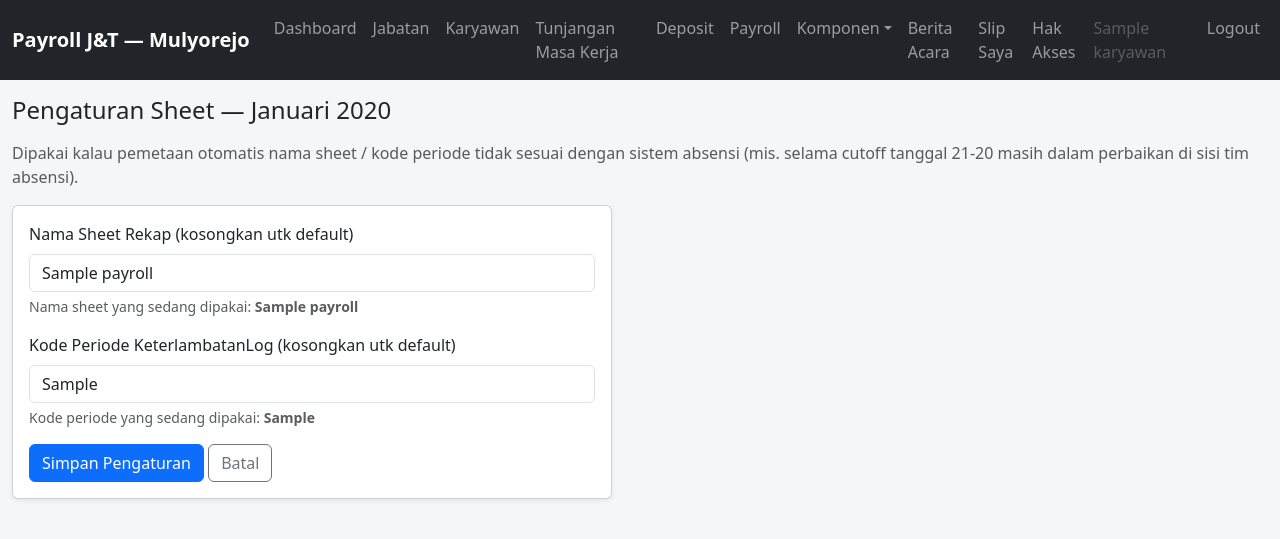
After one commit to davidgiibox-bit/payroll-jnt-mulyorejo, a Flask app: page /payroll/1/pengaturan-sheet in a window 1280 px wide. The commit adds this page. Shown: the top 539 px of the page. Run offline with Flask 3, Linux system fonts and the light colour scheme; a user stored in the database is signed in; tables that the repository leaves empty hold one stand-in row (values such as "Sample post").

Commit message:
Tambah override manual nama sheet rekap & kode periode KeterlambatanLog
Cutoff tanggal absensi tim (21-20) belum konsisten dipetakan ke bulan
gajian dan masih direvisi di sisi tim absensi, jadi pemetaan otomatis
nama sheet <-> periode payroll dibuat bisa di-override manual per
periode lewat halaman baru "Pengaturan Sheet", alih-alih di-hardcode.

Co-Authored-By: Claude Sonnet 5 <noreply@anthropic.com>

```diff
--- a/app/blueprints/payroll/forms.py
+++ b/app/blueprints/payroll/forms.py
@@ -1,7 +1,7 @@
 from datetime import date
 from flask_wtf import FlaskForm
-from wtforms import SelectField, SubmitField
-from wtforms.validators import InputRequired
+from wtforms import SelectField, StringField, SubmitField
+from wtforms.validators import InputRequired, Optional
 
 from app.models.periode_payroll import NAMA_BULAN
 
@@ -13,3 +13,13 @@ class PeriodePayrollForm(FlaskForm):
     tahun = SelectField("Tahun", choices=TAHUN_CHOICES, coerce=int, validators=[InputRequired()])
     bulan = SelectField("Bulan", choices=BULAN_CHOICES, coerce=int, validators=[InputRequired()])
     submit = SubmitField("Buat Periode")
+
+
+class PengaturanSheetForm(FlaskForm):
+    nama_sheet_rekap_override = StringField(
+        "Nama Sheet Rekap (kosongkan utk default)", validators=[Optional()]
+    )
+    kode_periode_terlambat_override = StringField(
+        "Kode Periode KeterlambatanLog (kosongkan utk default)", validators=[Optional()]
+    )
+    submit = SubmitField("Simpan Pengaturan")
--- a/app/blueprints/payroll/routes.py
+++ b/app/blueprints/payroll/routes.py
@@ -7,7 +7,7 @@ from app.models.periode_payroll import STATUS_FINAL
 from app.utils.akses import butuh_akses, punya_akses_minimal
 from app.models.akses import LEVEL_LIHAT, LEVEL_EDIT, LEVEL_APPROVE
 from app.blueprints.payroll import payroll_bp
-from app.blueprints.payroll.forms import PeriodePayrollForm
+from app.blueprints.payroll.forms import PeriodePayrollForm, PengaturanSheetForm
 from app.services.payroll_engine import proses_periode_payroll
 from app.services.google_sheets_client import GoogleSheetsBelumDikonfigurasi
 from app.services.kelengkapan_service import ambil_status_kelengkapan
@@ -58,6 +58,21 @@ def detail(periode_id):
     return render_template(
         "payroll/detail.html", periode=periode, daftar_slip=daftar_slip, status_kelengkapan=status_kelengkapan
     )
+
+
+@payroll_bp.route("/<int:periode_id>/pengaturan-sheet", methods=["GET", "POST"])
+@login_required
+@butuh_akses(KODE_MENU, LEVEL_EDIT)
+def pengaturan_sheet(periode_id):
+    periode = PeriodePayroll.query.get_or_404(periode_id)
+    form = PengaturanSheetForm(obj=periode)
+    if form.validate_on_submit():
+        periode.nama_sheet_rekap_override = form.nama_sheet_rekap_override.data.strip() or None
+        periode.kode_periode_terlambat_override = form.kode_periode_terlambat_override.data.strip() or None
+        db.session.commit()
+        flash("Pengaturan sheet berhasil disimpan.", "success")
+        return redirect(url_for("payroll.detail", periode_id=periode.id))
+    return render_template("payroll/pengaturan_sheet.html", periode=periode, form=form)
 
 
 @payroll_bp.route("/<int:periode_id>/proses", methods=["POST"])
--- a/app/models/periode_payroll.py
+++ b/app/models/periode_payroll.py
@@ -20,6 +20,16 @@ class PeriodePayroll(db.Model):
     tahun = db.Column(db.Integer, nullable=False)
     bulan = db.Column(db.Integer, nullable=False)  # 1-12
 
+    # Override manual nama sheet Rekap — dipakai kalau pemetaan otomatis (nama bulan
+    # periode = nama sheet) tidak sesuai, mis. karena cutoff tanggal absensi tim
+    # (21-20) belum konsisten dengan penamaan sheet. Kosongkan untuk pakai default.
+    nama_sheet_rekap_override = db.Column(db.String(100), nullable=True)
+
+    # Override manual kode periode dipakai untuk cocokkan kolom "Periode" di sheet
+    # KeterlambatanLog (formatnya "YYYY-MM"). Kosongkan untuk pakai default (tahun-bulan
+    # periode ini apa adanya).
+    kode_periode_terlambat_override = db.Column(db.String(20), nullable=True)
+
     status = db.Column(db.String(20), nullable=False, default=STATUS_DRAFT)
 
     created_at = db.Column(db.DateTime, default=datetime.utcnow)
@@ -40,7 +50,15 @@ class PeriodePayroll(db.Model):
 
     @property
     def nama_sheet_rekap(self):
+        if self.nama_sheet_rekap_override:
+            return self.nama_sheet_rekap_override
         return f"Rekap {self.nama_bulan} {self.tahun}"
+
+    @property
+    def kode_periode_terlambat(self):
+        if self.kode_periode_terlambat_override:
+            return self.kode_periode_terlambat_override
+        return f"{self.tahun:04d}-{self.bulan:02d}"
 
     def __repr__(self):
         return f"<PeriodePayroll {self.label} ({self.status})>"
--- a/app/services/absensi_service.py
+++ b/app/services/absensi_service.py
@@ -111,7 +111,7 @@ def ambil_potongan_terlambat_periode(periode_payroll):
     worksheet = spreadsheet.worksheet(NAMA_SHEET_KETERLAMBATAN)
     baris_list = ambil_semua_baris(worksheet)
 
-    kode_periode = f"{periode_payroll.tahun:04d}-{periode_payroll.bulan:02d}"
+    kode_periode = periode_payroll.kode_periode_terlambat
     hasil = {}
     for baris in baris_list:
         periode_baris = str(baris.get("Periode", "")).strip()
--- a/app/templates/payroll/detail.html
+++ b/app/templates/payroll/detail.html
@@ -12,6 +12,7 @@
   </div>
   <div>
     {% if periode.status != 'final' and level_akses_user('payroll') in ['edit', 'approve'] %}
+    <a href="{{ url_for('payroll.pengaturan_sheet', periode_id=periode.id) }}" class="btn btn-outline-secondary btn-sm">Pengaturan Sheet</a>
     <form action="{{ url_for('payroll.proses', periode_id=periode.id) }}" method="POST" class="d-inline" onsubmit="return confirm('Tarik ulang data absensi & hitung ulang payroll periode ini?');">
       <input type="hidden" name="csrf_token" value="{{ csrf_token() }}">
       <button type="submit" class="btn btn-primary btn-sm">Proses / Hitung Ulang</button>
@@ -25,6 +26,8 @@
     {% endif %}
   </div>
 </div>
+
+<p class="text-muted small">Sheet absensi yang dipakai: <strong>{{ periode.nama_sheet_rekap }}</strong> — Kode periode KeterlambatanLog: <strong>{{ periode.kode_periode_terlambat }}</strong></p>
 
 <div class="card shadow-sm mb-3">
   <div class="card-body">
--- /dev/null
+++ b/app/templates/payroll/pengaturan_sheet.html
@@ -0,0 +1,29 @@
+{% extends "base.html" %}
+{% block title %}Pengaturan Sheet — {{ periode.label }}{% endblock %}
+{% block content %}
+<h4 class="mb-3">Pengaturan Sheet — {{ periode.label }}</h4>
+<p class="text-muted">
+  Dipakai kalau pemetaan otomatis nama sheet / kode periode tidak sesuai dengan sistem absensi
+  (mis. selama cutoff tanggal 21-20 masih dalam perbaikan di sisi tim absensi).
+</p>
+
+<div class="card shadow-sm" style="max-width: 600px;">
+  <div class="card-body">
+    <form method="POST">
+      {{ form.hidden_tag() }}
+      <div class="mb-3">
+        {{ form.nama_sheet_rekap_override.label(class="form-label") }}
+        {{ form.nama_sheet_rekap_override(class="form-control", placeholder="Default: " ~ "Rekap " ~ periode.nama_bulan ~ " " ~ periode.tahun) }}
+        <div class="form-text">Nama sheet yang sedang dipakai: <strong>{{ periode.nama_sheet_rekap }}</strong></div>
+      </div>
+      <div class="mb-3">
+        {{ form.kode_periode_terlambat_override.label(class="form-label") }}
+        {{ form.kode_periode_terlambat_override(class="form-control", placeholder="Default: %04d-%02d"|format(periode.tahun, periode.bulan)) }}
+        <div class="form-text">Kode periode yang sedang dipakai: <strong>{{ periode.kode_periode_terlambat }}</strong></div>
+      </div>
+      {{ form.submit(class="btn btn-primary") }}
+      <a href="{{ url_for('payroll.detail', periode_id=periode.id) }}" class="btn btn-outline-secondary">Batal</a>
+    </form>
+  </div>
+</div>
+{% endblock %}
```
Also changed, not shown: migrations/versions/8e4ffff6a813_tambah_override_nama_sheet_rekap_dan_.py (added, +34 -0 lines).
